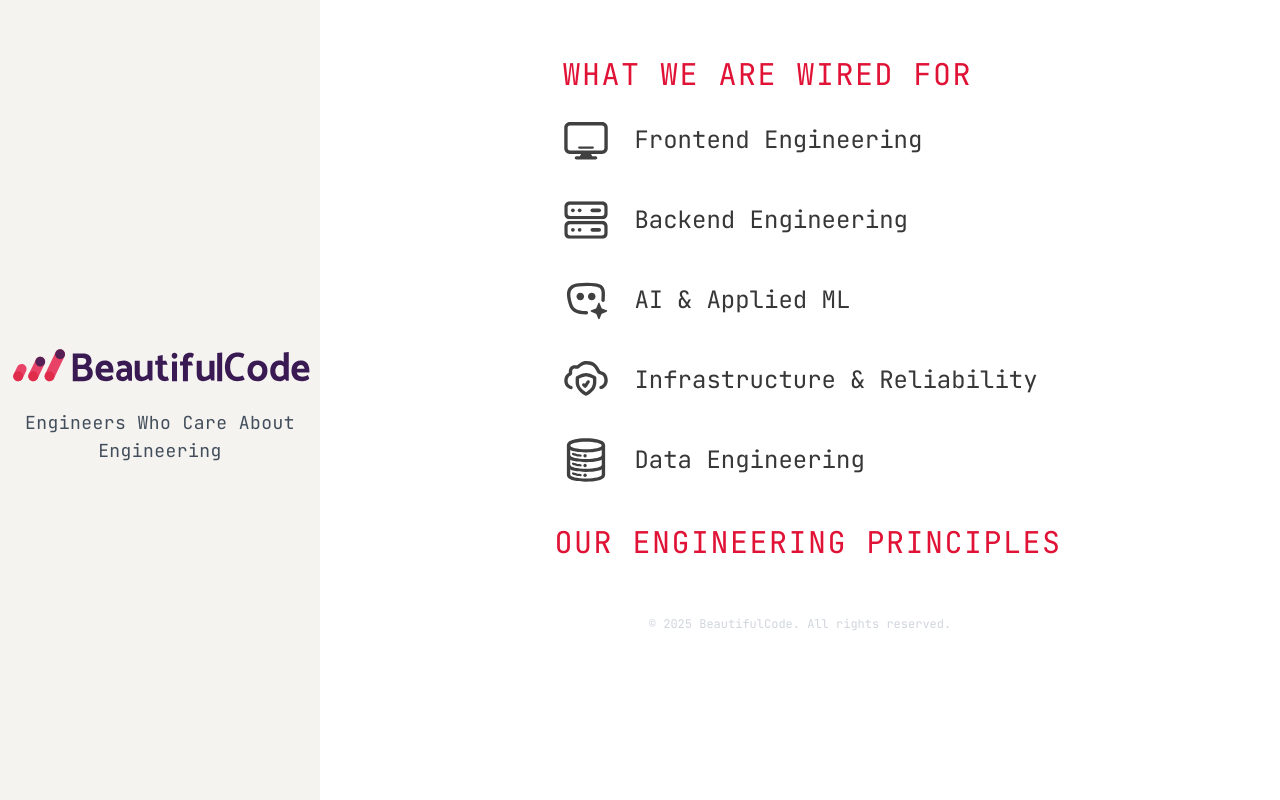
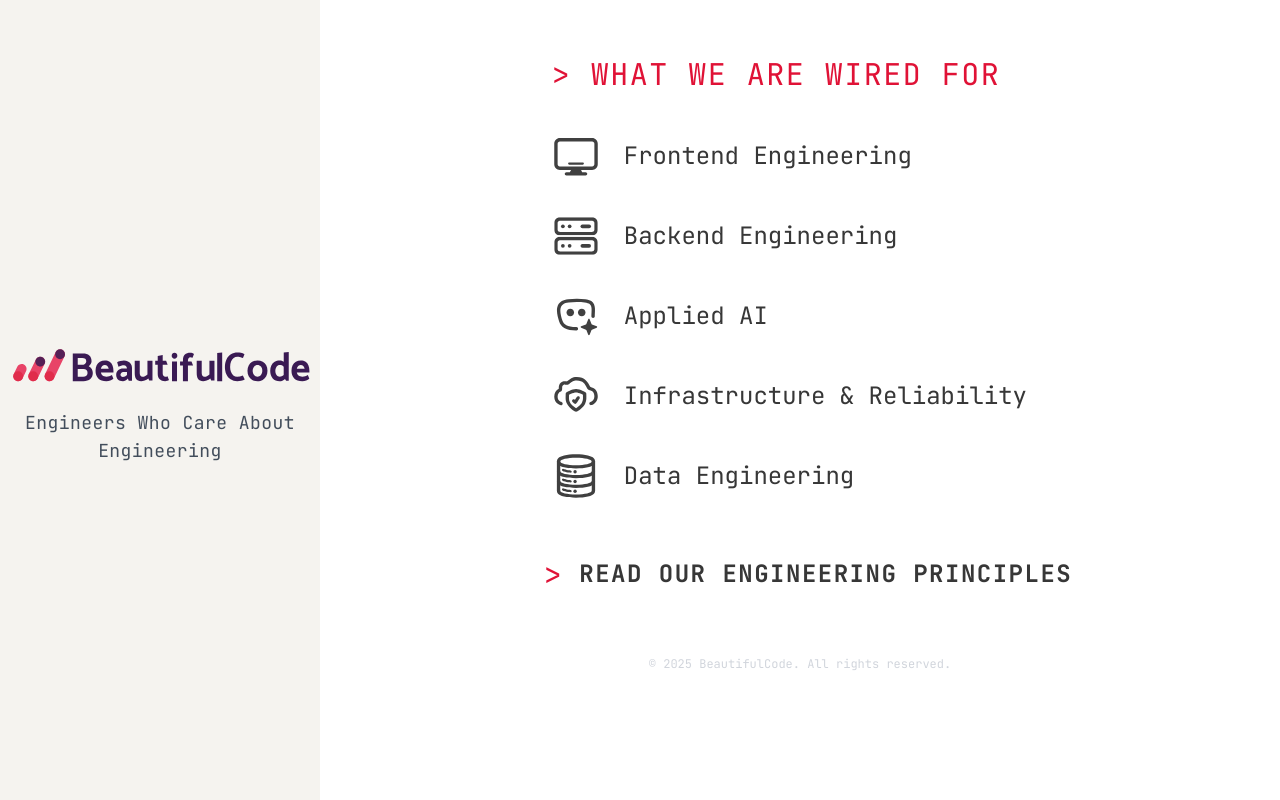
Before and after one commit to beautiful-code/bc-website, a Next.js app: page / in a window 1280 px wide. Built offline with nearby package versions, Linux system fonts and the light colour scheme.

Commit message:
1. Showing icons next to the title, limiting the number to 2 2. Showing 10 1Pagers by default 3. Added hover effect on articles list

```diff
--- a/content/articles/concurrent-rendering-primitives-choosing-between-usetransition-and-usedeferredvalue.md
+++ b/content/articles/concurrent-rendering-primitives-choosing-between-usetransition-and-usedeferredvalue.md
@@ -1,5 +1,5 @@
 ---
-title: "Concurrent Rendering Primitives: Choosing Between useTransition and useDeferredValue"
+title: "Concurrent Rendering Primitives: Choosing Between useTransition and useDeferredValue Concurrent Rendering Primitives useDeferredValue"
 expertise: frontend-engineering
 slug: concurrent-rendering-primitives-choosing-between-usetransition-and-usedeferredvalue
 tech: [react, typescript, nextjs]
--- a/src/app/page.tsx
+++ b/src/app/page.tsx
@@ -25,10 +25,10 @@ export default function Home() {
         <div className="mainColumn font-[family-name:var(--font-jetbrains-mono)]">
           <div className="max-w-xl mx-auto">
             <h2
-              className="text-lg sm:text-3xl tracking-wider uppercase mt-6 mb-2 text-left px-8"
+              className="text-lg sm:text-3xl tracking-wider uppercase mt-6 mb-6 text-left px-8"
               style={{ color: "var(--color-bc-red)" }}
             >
-              WHAT WE ARE WIRED FOR
+              {">"} WHAT WE ARE WIRED FOR
             </h2>
             <div className="expertises ">
               {expertiseAreas.map((area) => {
@@ -60,18 +60,18 @@ export default function Home() {
                 className=""
                 aria-label="Explore our engineering principles"
               >
-
-                  <div className="flex items-center justify-between gap-4 pl-6 py-6 hover:bg-[var(--color-bc-beige)]">
-                    <div>
-                    <h2
-                      className="text-lg sm:text-3xl tracking-wider uppercase text-left "
-                      style={{ color: "var(--color-bc-red)" }}
-                    >
-                      OUR ENGINEERING PRINCIPLES
+                <div className="flex items-center justify-between mt-2 gap-4 pl-6 pr-2 py-8 hover:bg-[var(--color-bc-beige)] group">
+                  <div>
+                    <h2 className="text-lg sm:text-3xl tracking-wider uppercase text-left flex items-center gap-4">
+                      <span style={{ color: "var(--color-bc-red)" }}>
+                        {">"}
+                      </span>
+                      <span className="font-bold text-2xl transition-colors duration-300 text-[var(--color-bc-text-black)] group-hover:text-[var(--color-bc-red)]">
+                        READ OUR ENGINEERING PRINCIPLES
+                      </span>
                     </h2>
-                    </div>
                   </div>
-
+                </div>
               </Link>
             )}
           </div>
--- a/src/components/ArticleCard.tsx
+++ b/src/components/ArticleCard.tsx
@@ -11,18 +11,16 @@ interface ArticleCardProps {
 export default function ArticleCard({ title, slug, tech }: ArticleCardProps) {
   return (
     <div className="font-[family-name:var(--font-nunito-sans)]">
-      <div>
-        <Link href={`/articles/${slug}`}>
+      <Link href={`/articles/${slug}`} className="inline">
         <h3
-            className="text-md sm:text-xl font-medium mb-2 hover:text-[var(--color-bc-red)] cursor-pointer transition-colors duration-300"
+          className="text-md sm:text-xl font-medium hover:text-[var(--color-bc-red)] cursor-pointer transition-colors duration-300 inline leading-relaxed"
           style={{ color: "var(--color-bc-text-black)" }}
         >
-            {title}
+          {title}{" "}
         </h3>
       </Link>
-        <div className="flex items-center justify-between">
-          <div className="flex items-center space-x-2">
-            {tech.map((techSlug, index) => {
+      <div className="inline-flex items-center space-x-2 ml-2 align-middle">
+        {tech.slice(0, 2).map((techSlug, index) => {
           const techInfo = getTechBySlug(techSlug);
           const iconPath = getTechIconPathBySlug(techSlug);
           const techName = techInfo?.name || techSlug;
@@ -30,7 +28,8 @@ export default function ArticleCard({ title, slug, tech }: ArticleCardProps) {
           return (
             <div
               key={index}
-                  className="w-5 h-5 sm:w-6 sm:h-6 overflow-hidden"
+              className="w-5 h-5 sm:w-6 sm:h-6 overflow-hidden inline-block align-middle relative group cursor-pointer -translate-y-[2px]"
+              title={techName}
             >
               <Image
                 src={iconPath}
@@ -39,12 +38,13 @@ export default function ArticleCard({ title, slug, tech }: ArticleCardProps) {
                 height={24}
                 className="w-full h-full object-cover"
               />
+              <span className="absolute bottom-full left-1/2 -translate-x-1/2 mb-2 px-2 py-1 text-xs text-white bg-black rounded opacity-0 group-hover:opacity-100 transition-opacity duration-200 whitespace-nowrap pointer-events-none">
+                {techName}
+              </span>
             </div>
           );
         })}
       </div>
     </div>
-      </div>
-    </div>
   );
 }
--- a/src/components/ArticleFeed.tsx
+++ b/src/components/ArticleFeed.tsx
@@ -47,7 +47,9 @@ export default function ArticleFeed({ articles }: ArticleFeedProps) {
         {articles.map((article, index) => (
           <div
             key={article.slug}
-            className={index >= displayedCount ? "hidden" : ""}
+            className={`${
+              index >= displayedCount ? "hidden" : ""
+            } py-4 -my-2 px-4 -mx-4 rounded-lg transition-colors duration-200 hover:bg-gray-50`}
           >
             <ArticleCard
               title={article.title}
@@ -57,13 +59,12 @@ export default function ArticleFeed({ articles }: ArticleFeedProps) {
           </div>
         ))}
       </div>
-
       {hasMore && (
-        <div className="mt-8 text-left">
+        <div className="mt-4 text-left">
           <button
             onClick={handleLoadMore}
             disabled={loading}
-            className="inline-flex items-center space-x-2 text-[var(--color-bc-text-black)] hover:text-[var(--color-bc-red)] transition-colors duration-200 disabled:opacity-50 disabled:cursor-not-allowed"
+            className="inline-flex items-center space-x-2 text-[var(--color-bc-text-black)] hover:text-[var(--color-bc-red)] transition-colors duration-200 disabled:opacity-50 disabled:cursor-not-allowed cursor-pointer"
           >
             <span className="text-sm font-normal">
               {loading ? "Loading..." : "Load More"}
--- a/src/lib/config.ts
+++ b/src/lib/config.ts
@@ -2,6 +2,6 @@
 export const SHOW_PRINCIPLES = true; // Set to false to hide principles throughout the app
 
 // Content display settings
-export const ARTICLES_PER_INITIAL_LOAD = 5; // Number of articles to show initially
+export const ARTICLES_PER_INITIAL_LOAD = 10; // Number of articles to show initially
 
 export const ARTICLES_PER_LOAD_MORE = 3; // Number of articles to show per "Load More" click
--- a/src/lib/expertise.ts
+++ b/src/lib/expertise.ts
@@ -13,7 +13,7 @@ export const expertiseAreas: ExpertiseArea[] = [
     slug: "backend-engineering",
   },
   {
-    name: "AI & Applied ML",
+    name: "Applied AI",
     slug: "ai-applied-ml",
   },
   {
```
Lines whose indentation alone changed are shown as unchanged.
